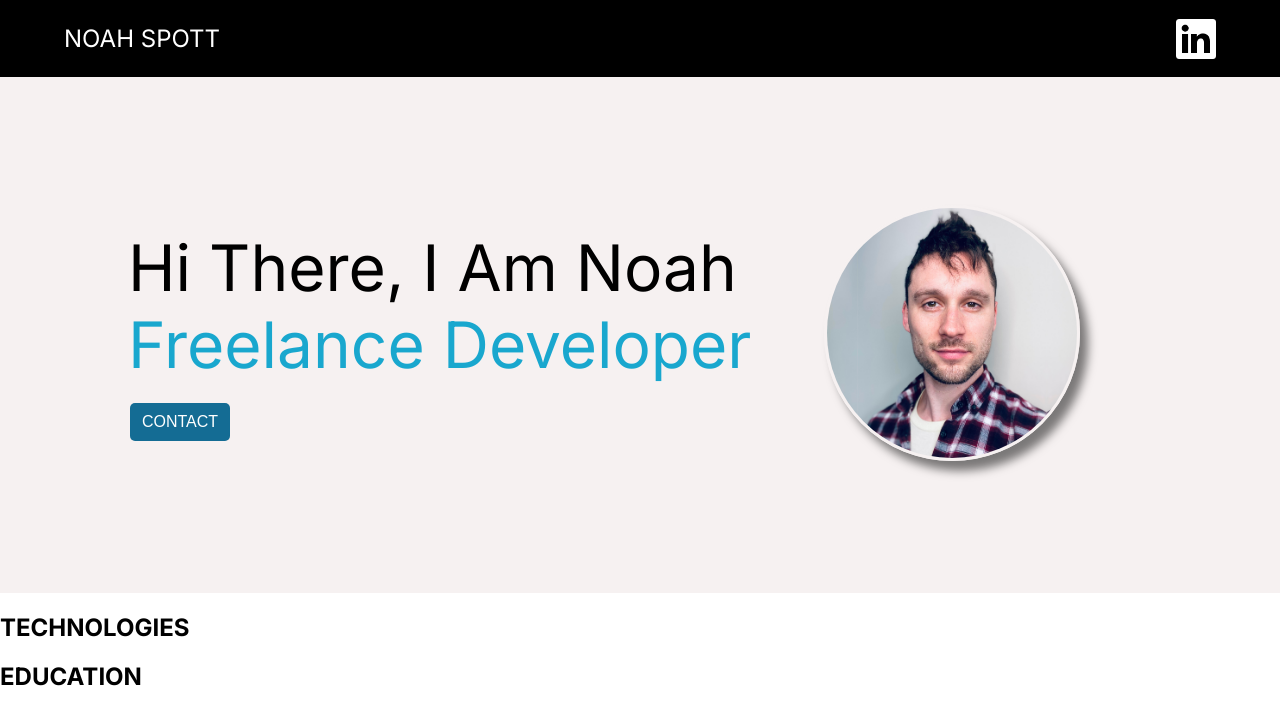
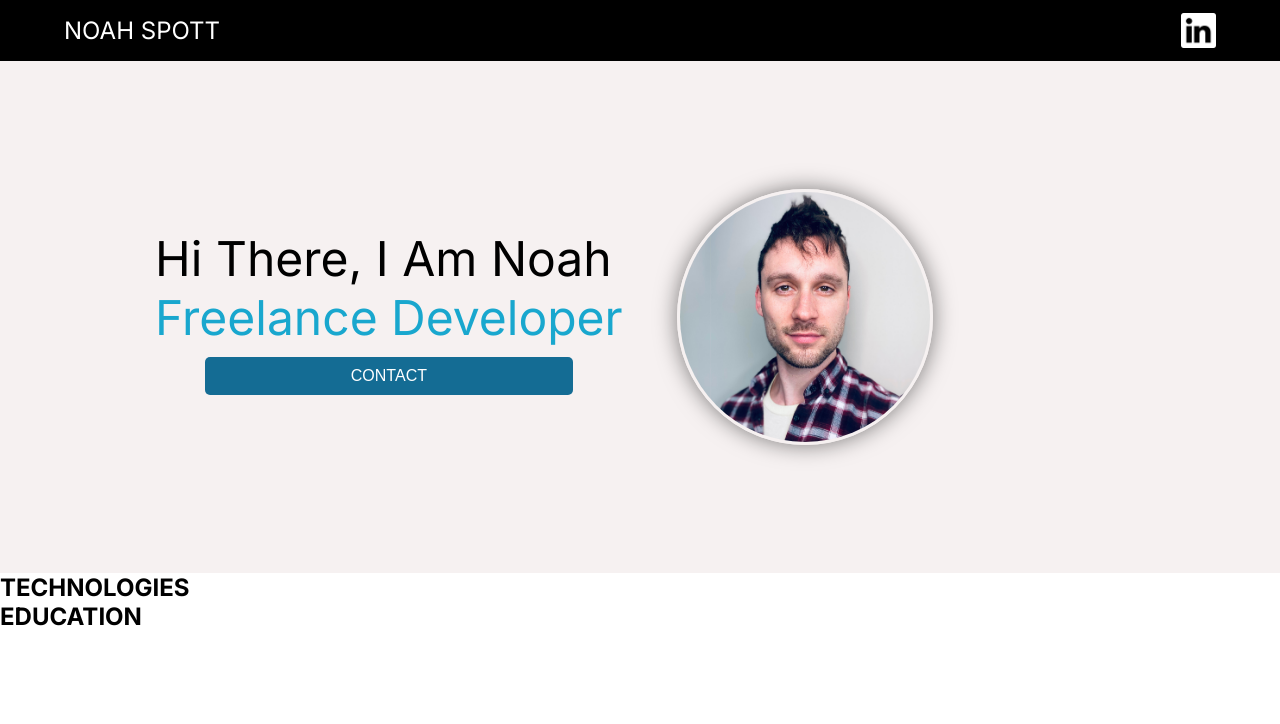
Before and after one commit to noahspott/react-business-card, a React (Vite) app: page / in a window 1280 px wide. Shown: the top 724 px of the page. Built offline with nearby package versions, Linux system fonts and the light colour scheme.

Commit message:
- Made page responsive to handle small screen size

```diff
--- a/src/components/Contact.jsx
+++ b/src/components/Contact.jsx
@@ -2,7 +2,7 @@ import React from 'react'
 
 export default function Contact(){
     return(
-        <>
+        <div id='contact-background'>
             <section className='contact-container'>
 
                 <div className='contact-button-section'>
@@ -11,11 +11,11 @@ export default function Contact(){
                     <button id='contact-button'>CONTACT</button>
                 </div>
 
-                <div id='circle-container'>
-                    <img className='circle' src="src/assets/noah-bust.jpg" alt="Noah Photo" />
-                </div>
+
+                <img className='circle' src="src/assets/noah-bust.jpg" alt="Noah Photo" />
+
 
             </section>
-        </>
+        </div>
     )
 }
--- a/src/index.css
+++ b/src/index.css
@@ -1,3 +1,8 @@
+* {
+  margin: 0;
+  padding: 0;
+}
+
 :root {
   --off-white: #F6F1F1;
   --blue-1: #146C94;
@@ -6,19 +11,11 @@
   font-family: 'Inter', sans-serif;
 }
 
-#root {
-  padding: 0;
-}
-
-body {
-  margin: 0;
-}
-
 .header--nav {
   display: flex;
   justify-content: space-between;
   align-items: center;
-  padding: 0 5% 0 5%;
+  padding: 1% 5% 1% 5%;
   background-color: black;
   color: white;
 
@@ -31,31 +28,37 @@ body {
 }
 
 .header--logo {
-  width: 40px;
+  width: 35px;
+}
+
+#contact-background {
+  width: 100%;
+  background-color: var(--off-white);
 }
 
 .contact-container {
   display: grid;
   grid-template-rows: auto;
-  grid-template-columns: auto auto;
-  background-color: var(--off-white);
+  /* grid-template-columns: auto auto; */
 
   padding: 10%;
 
+  justify-items: center;
   align-items: center;
+
+  max-width: 832px;
 }
 
 .contact-button-section {
   display: grid;
+  align-items: center;
 }
 
 .contact-container > button {
-  margin: 10px;
 }
 
 #contact-button {
-  margin: 20px 0 0 2px;
-  width: 100px;
+  margin: 10px 50px 10px 50px;
   padding: 10px;
   border-radius: 5px;
   border: none;
@@ -70,21 +73,56 @@ body {
 }
 
 h1 {
-  font-size: 5vw;
+  font-size: 1.5rem;
   font-weight: lighter;
-  margin: 0;
+}
+
+.circle {
+  width: 10rem;
+  height: 10rem;
+  overflow: hidden;
+  border-radius: 50%;
+  border-style: solid;
+  border-color: var(--off-white);
+  box-shadow: 10px 10px 10px rgba(255, 255, 255, 0.25); /* Initial shadow position */
+  animation: shadowMove 8s ease-in-out infinite; /* Apply both animations */
+}
+
+.circle img {
+  width: 100%;
+  height: auto;
 }
 
 @keyframes shadowMove {
   0% {
-    box-shadow: 5px 10px 10px rgba(0, 0, 0, 0.5); /* Initial shadow position */
+    box-shadow: 0px 0px 5px rgba(0, 0, 0, 0.5); /* Initial shadow position */
   }
   50% {
-    box-shadow: 10px 10px 10px rgba(0, 0, 0, 0.5); /* Move right */
+    box-shadow: 0px 0px 30px rgba(0, 0, 0, 0.5); /* Move right */
   }
   100% {
-    box-shadow: 5px 10px 10px rgba(0, 0, 0, 0.5); /* Return to initial position */
+    box-shadow: 0px 0px 5px rgba(0, 0, 0, 0.5); /* Return to initial position */
   }
+}
+
+/* Big Screen */
+@media only screen and (min-width: 768px){
+  .contact-container {
+    display: grid;
+    grid-template-rows: auto;
+    grid-template-columns: auto auto;
+
+    padding: 10%;
+
+    justify-items: center;
+    align-items: center;
+
+    max-width: 832px;
+  }
+
+  h1 {
+    font-size: 3rem;
+    font-weight: lighter;
   }
 
   .circle {
@@ -94,12 +132,8 @@ h1 {
     border-radius: 50%;
     border-style: solid;
     border-color: var(--off-white);
-  box-shadow: 10px 10px 10px rgba(0, 0, 0, 0.25); /* Initial shadow position */
+    box-shadow: 10px 10px 10px rgba(255, 255, 255, 0.25); /* Initial shadow position */
     position: relative;
-  animation: wobble 4s ease-in-out infinite, shadowMove 8s linear infinite; /* Apply both animations */
+    animation: wobble 4s ease-in-out infinite, shadowMove 8s ease-in-out infinite; /* Apply both animations */
   }
-
-.circle img {
-  width: 100%;
-  height: auto;
 }
```
Lines whose indentation alone changed are shown as unchanged.
